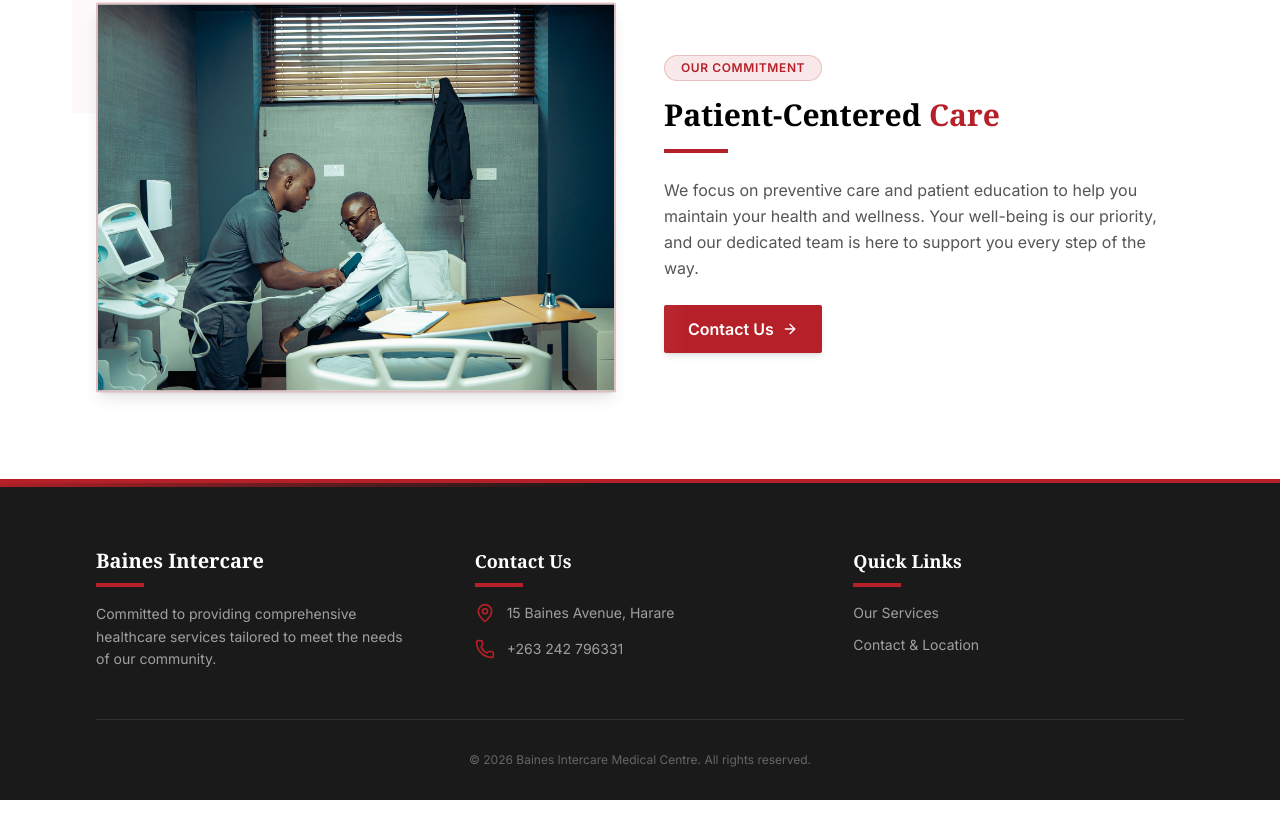
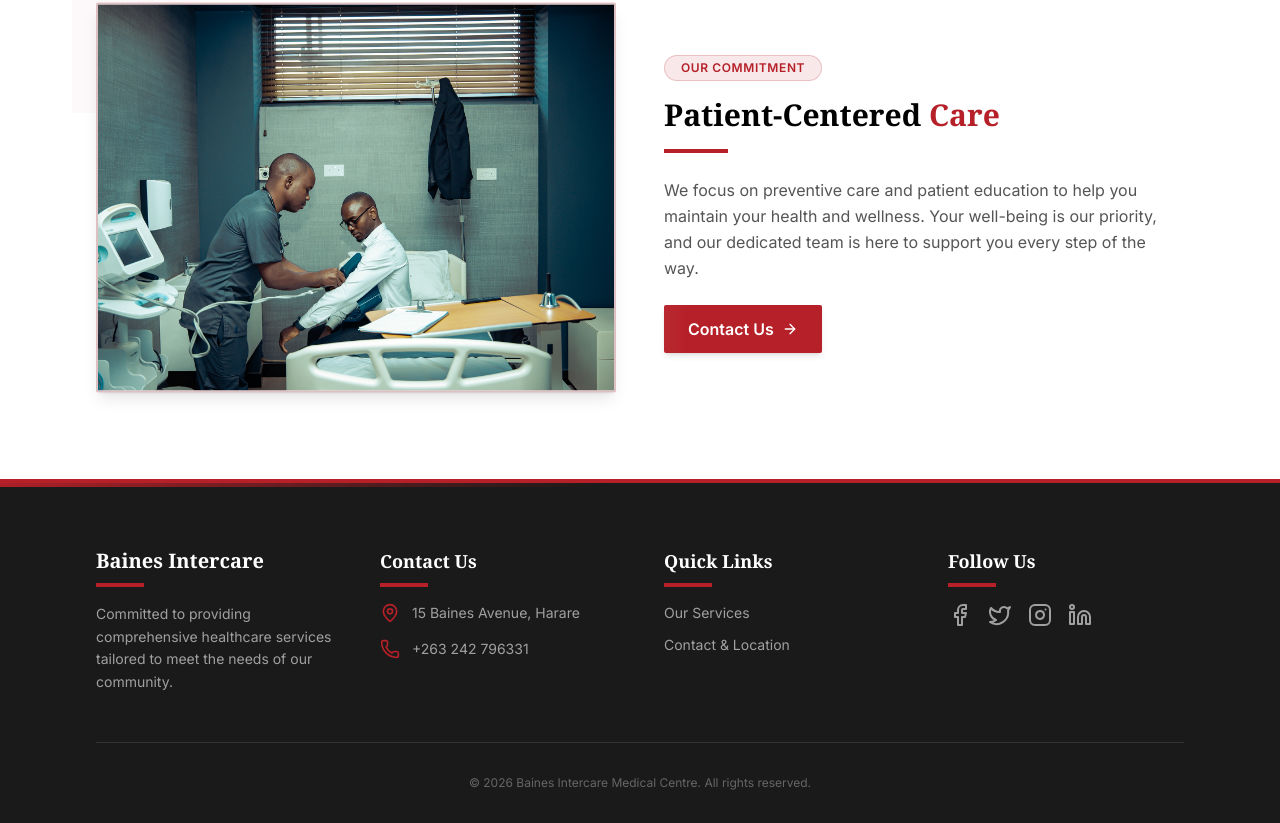
Before and after one commit to paskachi/baines-intercare-web, a React (Vite) app: page / in a window 1280 px wide. Shown: the part 2699-3522 px from the top of the page. Before the commit the page ends 3499 px from the top, so only its background shows below. Built offline with nearby package versions, Linux system fonts and the light colour scheme.

Commit message:
update the layout to include social media links
update the layout to include social media links

```diff
--- a/src/components/Layout.tsx
+++ b/src/components/Layout.tsx
@@ -1,6 +1,6 @@
 import React from 'react';
 import { Link, useLocation } from 'react-router-dom';
-import { Phone, MapPin, Clock } from 'lucide-react';
+import { Phone, MapPin, Clock, Facebook, Twitter, Instagram, Linkedin, X } from 'lucide-react';
 import { motion } from 'framer-motion';
 interface LayoutProps {
   children: React.ReactNode;
@@ -154,7 +154,7 @@ export function Layout({
       }} />
 
         <div className="max-w-6xl mx-auto px-4 sm:px-6 lg:px-8">
-          <div className="grid grid-cols-1 md:grid-cols-3 gap-12 mb-12">
+          <div className="grid grid-cols-1 md:grid-cols-4 gap-12 mb-12">
             <div>
               <h3 className="font-serif text-xl font-semibold mb-2 text-white">
                 Baines Intercare
@@ -214,7 +214,7 @@ export function Layout({
             }} className="w-12 h-1 bg-[#B62028] mb-4" />
               <ul className="space-y-3 text-sm text-[#a0a0a0]">
                 <li>
-                  <Link to="/services" className="hover:text-[#B62028] transition-colors">
+                  <Link to="/facilities" className="hover:text-[#B62028] transition-colors">
                     Our Services
                   </Link>
                 </li>
@@ -224,6 +224,35 @@ export function Layout({
                   </Link>
                 </li>
               </ul>
+            </div>
+            <div>
+              <h3 className="font-serif text-lg font-semibold mb-2 text-white">
+                Follow Us
+              </h3>
+              <motion.div initial={{
+              scaleX: 0
+            }} whileInView={{
+              scaleX: 1
+            }} viewport={{
+              once: true
+            }} transition={{
+              duration: 0.6,
+              delay: 0.3
+            }} className="w-12 h-1 bg-[#B62028] mb-4" />
+              <div className="flex space-x-4">
+                <a href="https://www.facebook.com/bainesintercare" target="_blank" rel="noopener noreferrer" className="text-[#a0a0a0] hover:text-[#B62028] transition-colors">
+                  <Facebook className="w-6 h-6" />
+                </a>
+                <a href="https://x.com/bainesintercare" target="_blank" rel="noopener noreferrer" className="text-[#a0a0a0] hover:text-[#B62028] transition-colors">
+                  <Twitter className="w-6 h-6" />
+                </a>
+                <a href="https://www.instagram.com/bainesintercaremedicalcenter" target="_blank" rel="noopener noreferrer" className="text-[#a0a0a0] hover:text-[#B62028] transition-colors">
+                  <Instagram className="w-6 h-6" />
+                </a>
+                <a href="https://www.linkedin.com/company/baines-intercare" target="_blank" rel="noopener noreferrer" className="text-[#a0a0a0] hover:text-[#B62028] transition-colors">
+                  <Linkedin className="w-6 h-6" />
+                </a>
+              </div>
             </div>
           </div>
           <div className="border-t border-[#333] pt-8 text-center text-xs text-[#666]">
```
